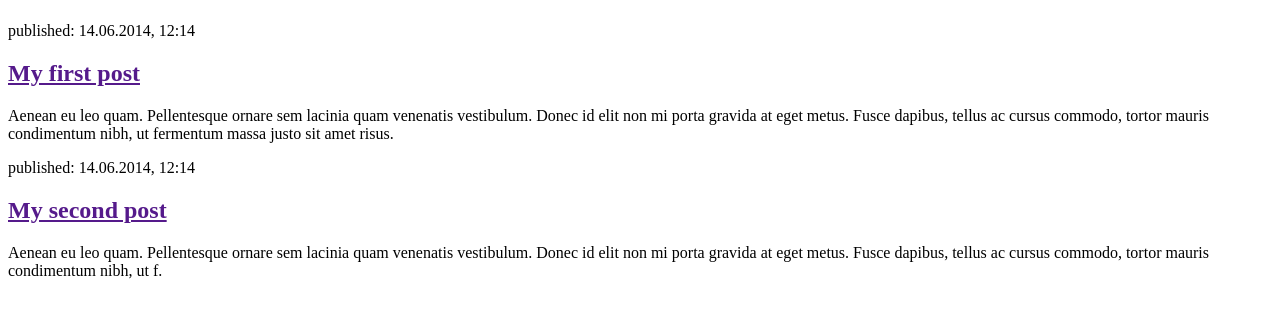
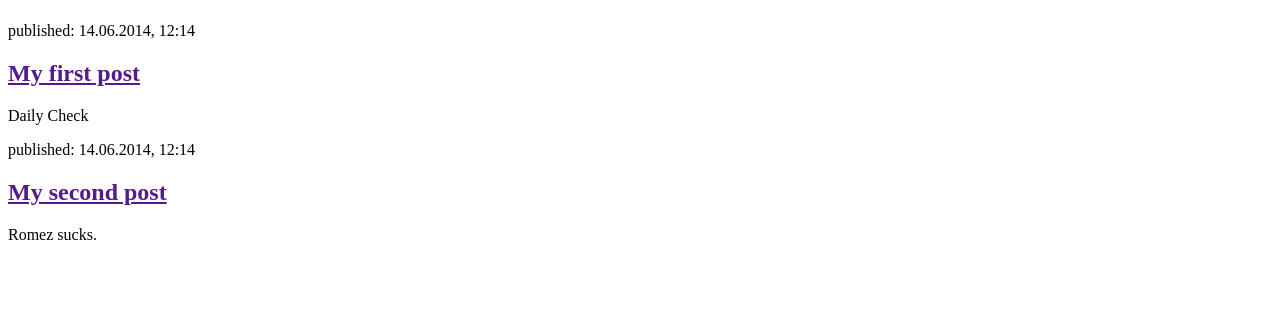
Before and after one commit to Joshua808/my-first-blog, a Django app: page / in a window 1280 px wide. Shown: the part 58-376 px from the top of the page. Run offline with Django 3.2, Linux system fonts and the light colour scheme.

Commit message:
edited html to tell romez he sucks

```diff
--- a/blog/templates/blog/post_list.html
+++ b/blog/templates/blog/post_list.html
@@ -11,13 +11,13 @@
         <article>
             <time>published: 14.06.2014, 12:14</time>
             <h2><a href="">My first post</a></h2>
-            <p>Aenean eu leo quam. Pellentesque ornare sem lacinia quam venenatis vestibulum. Donec id elit non mi porta gravida at eget metus. Fusce dapibus, tellus ac cursus commodo, tortor mauris condimentum nibh, ut fermentum massa justo sit amet risus.</p>
+            <p>Daily Check</p>
         </article>
 
         <article>
             <time>published: 14.06.2014, 12:14</time>
             <h2><a href="">My second post</a></h2>
-            <p>Aenean eu leo quam. Pellentesque ornare sem lacinia quam venenatis vestibulum. Donec id elit non mi porta gravida at eget metus. Fusce dapibus, tellus ac cursus commodo, tortor mauris condimentum nibh, ut f.</p>
+            <p>Romez sucks.</p>
         </article>
     </body>
 </html>
```
